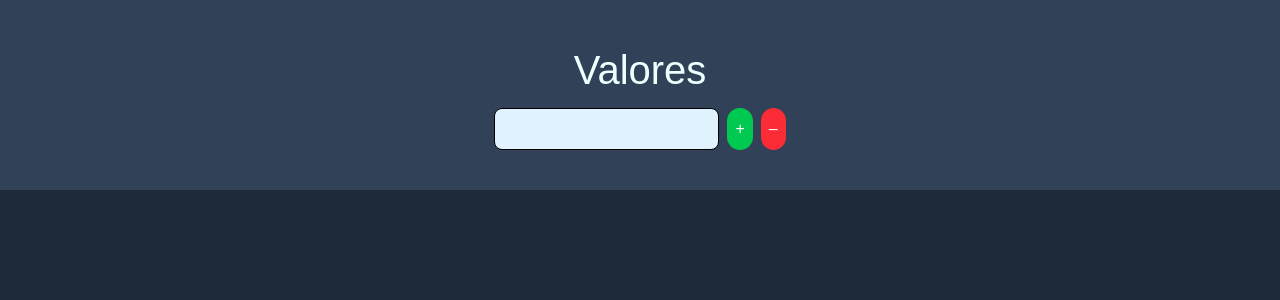
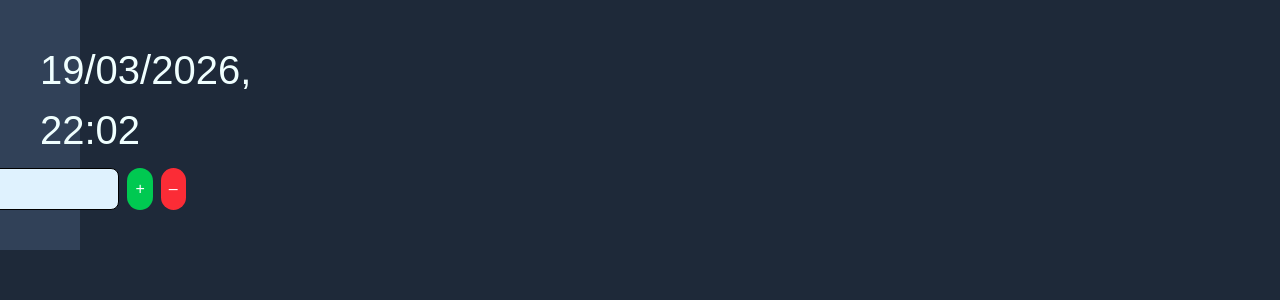
Before and after one commit to IgorCristhofer/medidor, a React (Vite) app: page / in a window 1280 px wide. Shown: the top 300 px of the page. Built offline with nearby package versions, Linux system fonts and the light colour scheme.

Commit message:
alt-17:15-210326

```diff
--- a/src/App.jsx
+++ b/src/App.jsx
@@ -6,8 +6,11 @@ import { useState } from "react";
 import { BtnDeletar } from "./components/BtnDeletar";
 import { BtnAdicionar } from "./components/BtnAdicionar";
 import { adicionarItem, deletarItem, atualizarItem } from "./utils/listaLogica";
+import { useContador } from "./hooks/useContador";
 
 function App() {
+  const hora = useContador(); // Pega a hora atualizada
+
   const [list, setList] = useState([{ id: crypto.randomUUID(), value: "" }]);
 
   // Funções que ligam a lógica ao estado do React
@@ -16,8 +19,9 @@ function App() {
   const handleChange = (id, val) => setList(atualizarItem(list, id, val));
 
   return (
-    <main className="p-10 space-y-2 bg-slate-700">
-      <h1>Valores</h1>
+    <main className="p-10 space-y-2 bg-slate-700 w-0.5">
+      <h1>{hora}</h1>
+
       {list.map((item, index) => (
         <section key={item.id} className="flex gap-2 justify-center">
           <input
@@ -25,8 +29,6 @@ function App() {
             onChange={(e) => handleChange(item.id, e.target.value)}
             className="border rounded-lg p-2 bg-sky-100"
           />
-
-
 
           <BtnAdicionar onClick={() => handleAdd(index)} />
           <BtnDeletar onClick={() => {list.length>1 && handleDelet(item.id)}} />
--- a/src/hooks/useContador.js
+++ b/src/hooks/useContador.js
@@ -18,4 +18,6 @@ export const useContador = () =>{
         hour: "2-digit",
         minute: "2-digit",
     })
+
+    return formaHora;
 }
```
